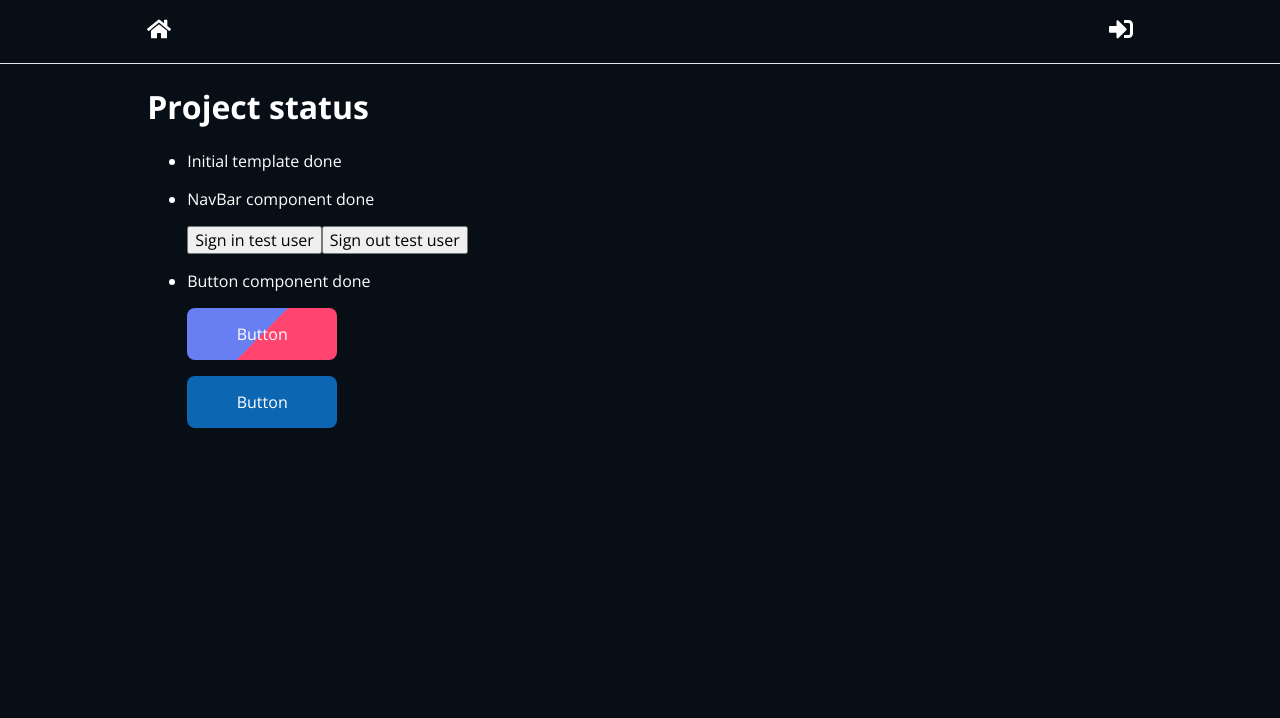
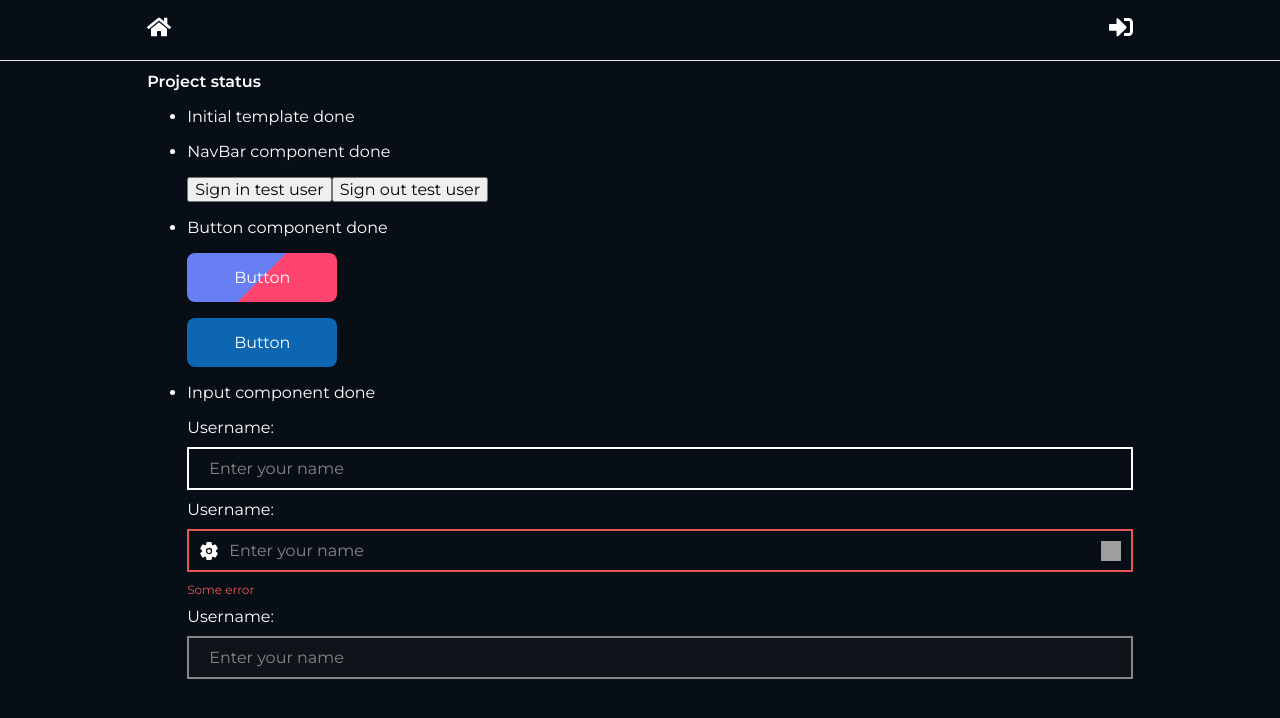
Before and after one commit to ProskurenkoDanylo/memory-game, a React (Vite) app: page / in a window 1280 px wide. Shown: the top 718 px of the page. Built offline with nearby package versions, Linux system fonts and the light colour scheme; grey boxes are pictures that could not be loaded.

Commit message:
Added input component

```diff
--- a/index.html
+++ b/index.html
@@ -1,16 +1,24 @@
 <!DOCTYPE html>
 <html lang="en">
-  <meta>
-    <meta charset="UTF-8" />
-    <meta name="viewport" content="width=device-width, initial-scale=1.0" />
-    <meta name="description" content="Looking for a fun and challenging way to test your memory while indulging in your favorite movies, cartoons, and series? Look no further than our Memory Match Game! With a wide range of beloved characters and scenes to choose from, you'll have a blast recalling and matching them up. Give your brain a workout and enjoy a trip down memory lane with our addictive game. Play now!" />
-    <meta name="keywords" content="Memory match game, Favorite movies, Favorite cartoons, Favorite series, Brain games, Memory games, Online games, Entertainment, Nostalgia, Pop culture">
-    <title>Memory match game: recall your faves</title>
-    <!--Fonts-->
-    <link rel="preconnect" href="https://fonts.googleapis.com">
-    <link rel="preconnect" href="https://fonts.gstatic.com" crossorigin>
-    <link href="https://fonts.googleapis.com/css2?family=Open+Sans:wght@400;600;700&display=swap" rel="stylesheet">
-  </head>
+  <meta />
+  <meta charset="UTF-8" />
+  <meta name="viewport" content="width=device-width, initial-scale=1.0" />
+  <meta
+    name="description"
+    content="Looking for a fun and challenging way to test your memory while indulging in your favorite movies, cartoons, and series? Look no further than our Memory Match Game! With a wide range of beloved characters and scenes to choose from, you'll have a blast recalling and matching them up. Give your brain a workout and enjoy a trip down memory lane with our addictive game. Play now!"
+  />
+  <meta
+    name="keywords"
+    content="Memory match game, Favorite movies, Favorite cartoons, Favorite series, Brain games, Memory games, Online games, Entertainment, Nostalgia, Pop culture"
+  />
+  <title>Memory match game: recall your faves</title>
+  <!--Fonts-->
+  <link rel="preconnect" href="https://fonts.googleapis.com" />
+  <link rel="preconnect" href="https://fonts.gstatic.com" crossorigin />
+  <link
+    href="https://fonts.googleapis.com/css2?family=Montserrat:wght@400;500;600&display=swap"
+    rel="stylesheet"
+  />
   <body>
     <div id="root"></div>
     <script type="module" src="/src/main.tsx"></script>
--- a/src/components/App/App.tsx
+++ b/src/components/App/App.tsx
@@ -1,10 +1,17 @@
+import { useState } from 'react';
+
 import Container from '../../ui/Container';
 import NavBar from '../layouts/NavBar';
 import { useUser } from '../../hooks/useUser';
-import ButtonOrLink from '../../ui/Container/ButtonOrLink';
+import ButtonOrLink from '../../ui/ButtonOrLink';
+import Input from '../../ui/Input';
+
+import { AiFillCar, AiFillRocket } from 'react-icons/ai';
+import { IoSettings } from 'react-icons/io5';
 
 function App() {
   const { login, logout } = useUser();
+  const [inputValue, setInputValue] = useState<string>('');
 
   const testUser = {
     id: 1,
@@ -35,6 +42,41 @@ function App() {
               <ButtonOrLink link="/">Button</ButtonOrLink>
             </p>
           </li>
+          <li>
+            <p>Input component done</p>
+            <Input
+              id="input"
+              name="input"
+              value={inputValue}
+              label="Username:"
+              placeholder="Enter your name"
+              onChange={(e) => setInputValue(e.target.value)}
+            />
+            <Input
+              type="email"
+              id="input2"
+              name="input2"
+              value={inputValue}
+              label="Username:"
+              isValid={false}
+              placeholder="Enter your name"
+              errorMessage="Some error"
+              startIcon={<IoSettings />}
+              endIcon={
+                <img src="https://www.cdc.gov/ncbddd/autism/addm-community-report/images/children-playing-index.png?_=99639" />
+              }
+              onChange={(e) => setInputValue(e.target.value)}
+            />
+            <Input
+              id="input3"
+              name="input3"
+              value={inputValue}
+              label="Username:"
+              placeholder="Enter your name"
+              disabled
+              onChange={(e) => setInputValue(e.target.value)}
+            />
+          </li>
         </ul>
       </Container>
     </>
--- a/src/globalStyles.ts
+++ b/src/globalStyles.ts
@@ -3,6 +3,8 @@ import { createGlobalStyle } from 'styled-components';
 const GlobalStyle = createGlobalStyle`
   * {
     box-sizing: border-box;
+    font-family: 'Montserrat', 'Roboto', 'Lato', 'Source Sans Pro', 'Noto Sans', 'Montserrat', 'Poppins', 'Ubuntu', 'Fira Sans', 'Droid Sans', 'PT Sans', system-ui, sans-serif;
+    font-size: 1em;
   }
 
   body {
@@ -10,12 +12,6 @@ const GlobalStyle = createGlobalStyle`
     padding: 0;
     background-color: #080E15;
     color: #fff;
-    font-family: 'Open Sans', 'Roboto', 'Lato', 'Source Sans Pro', 'Noto Sans', 'Montserrat', 'Poppins', 'Ubuntu', 'Fira Sans', 'Droid Sans', 'PT Sans', system-ui, sans-serif;
-  }
-
-  button {
-    font-family: 'Open Sans', 'Roboto', 'Lato', 'Source Sans Pro', 'Noto Sans', 'Montserrat', 'Poppins', 'Ubuntu', 'Fira Sans', 'Droid Sans', 'PT Sans', system-ui, sans-serif;
-    font-size: 1em;
   }
 `;
 
--- /dev/null
+++ b/src/ui/Input/Input.style.tsx
@@ -0,0 +1,89 @@
+import styled from 'styled-components';
+
+interface StyledInputProps {
+  valid?: boolean;
+  hasStartIcon?: boolean;
+  hasEndIcon?: boolean;
+}
+
+export const InputWrapper = styled.div`
+  position: relative;
+
+  img,
+  svg,
+  i {
+    position: absolute;
+    width: 20px;
+    height: 20px;
+    top: 12px;
+    font-size: 20px;
+    &:first-child {
+      left: 12px;
+    }
+    &:last-child {
+      right: 12px;
+    }
+  }
+`;
+
+export const Input = styled.input`
+  display: block;
+  width: 100%;
+  background-color: transparent;
+  border: 2px solid #fff;
+  color: #fff;
+  padding: 10px
+    ${({ hasEndIcon }: StyledInputProps) => (hasEndIcon ? '40px' : '20px')} 10px
+    ${({ hasStartIcon }: StyledInputProps) => (hasStartIcon ? '40px' : '20px')};
+  font-family: 'Montserrat', sans-serif;
+
+  &::placeholder {
+    color: #868686;
+  }
+
+  &:hover {
+    border-color: #55a4e6;
+  }
+
+  &:focus-visible {
+    outline: none;
+    border-color: #1589e7;
+  }
+
+  &:disabled {
+    pointer-events: none;
+    border: 2px solid #868686;
+    background-color: rgba(134, 134, 134, 0.05);
+  }
+
+  &:autofill {
+    border-color: #55a4e6;
+  }
+
+  ${({ valid }: StyledInputProps) =>
+    valid === false &&
+    `
+    border: 2px solid #E65555;
+
+    &:hover {
+      border-color: #E65555;
+    }
+
+    &:focus-visible {
+      outline: none;
+      border-color: #e24545;
+    }
+  `}
+`;
+
+export const Label = styled.label`
+  display: block;
+  margin: 10px 0;
+  pointer-events: none;
+`;
+
+export const ErrorMessage = styled.p`
+  margin: 10px 0;
+  font-size: 0.75em;
+  color: #e65555;
+`;
--- /dev/null
+++ b/src/ui/Input/Input.tsx
@@ -0,0 +1,63 @@
+import { Input as InputProps } from './Input.type';
+import * as S from './Input.style';
+
+function Input({
+  id,
+  className,
+  type = 'text',
+  value,
+  name,
+  placeholder,
+  disabled,
+  isRequired,
+  style,
+  autoFocus,
+  label,
+  isValid,
+  errorMessage,
+  startIcon,
+  endIcon,
+  onChange,
+  onBlur,
+  onFocus,
+}: InputProps) {
+  if (label) {
+    if (!id) {
+      throw Error(
+        'Trying to set label without specifiyng an id. Add id to your input component.'
+      );
+    }
+  }
+
+  return (
+    <>
+      {label ? <S.Label htmlFor={id}>{label}</S.Label> : null}
+      <S.InputWrapper>
+        {startIcon}
+        <S.Input
+          id={id}
+          className={className}
+          type={type}
+          name={name}
+          placeholder={placeholder}
+          disabled={disabled}
+          value={value}
+          style={style}
+          required={isRequired}
+          autoFocus={autoFocus}
+          valid={isValid}
+          onChange={onChange}
+          onBlur={onBlur}
+          onFocus={onFocus}
+          hasStartIcon={startIcon ? true : false}
+          hasEndIcon={startIcon ? true : false}
+          aria-invalid={!isValid}
+        />
+        {endIcon}
+      </S.InputWrapper>
+      {!isValid ? <S.ErrorMessage>{errorMessage}</S.ErrorMessage> : null}
+    </>
+  );
+}
+
+export default Input;
--- /dev/null
+++ b/src/ui/Input/index.tsx
@@ -0,0 +1,2 @@
+import Input from './Input';
+export default Input;
```
Also changed, not shown: src/ui/Input/Input.type.tsx (added, +26 -0 lines), src/ui/ButtonOrLink/ButtonOrLink.styles.tsx (renamed from src/ui/Container/ButtonOrLink/ButtonOrLink.styles.tsx), src/ui/ButtonOrLink/ButtonOrLink.tsx (renamed from src/ui/Container/ButtonOrLink/ButtonOrLink.tsx), src/ui/ButtonOrLink/ButtonOrLink.type.tsx (renamed from src/ui/Container/ButtonOrLink/ButtonOrLink.type.tsx), src/ui/ButtonOrLink/index.tsx (renamed from src/ui/Container/ButtonOrLink/index.tsx), 2 other files (tests, documents, lock files or other folders).
